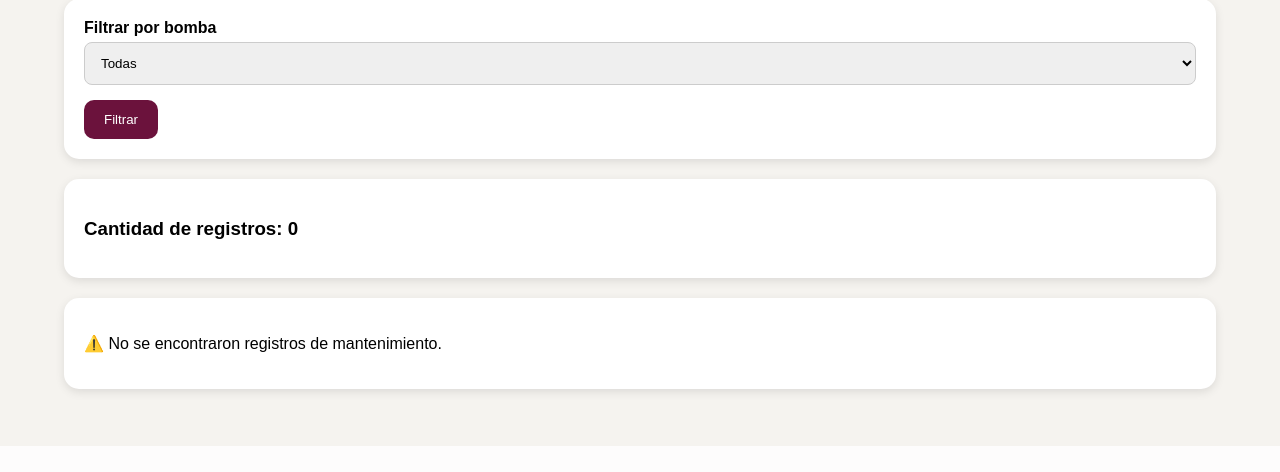
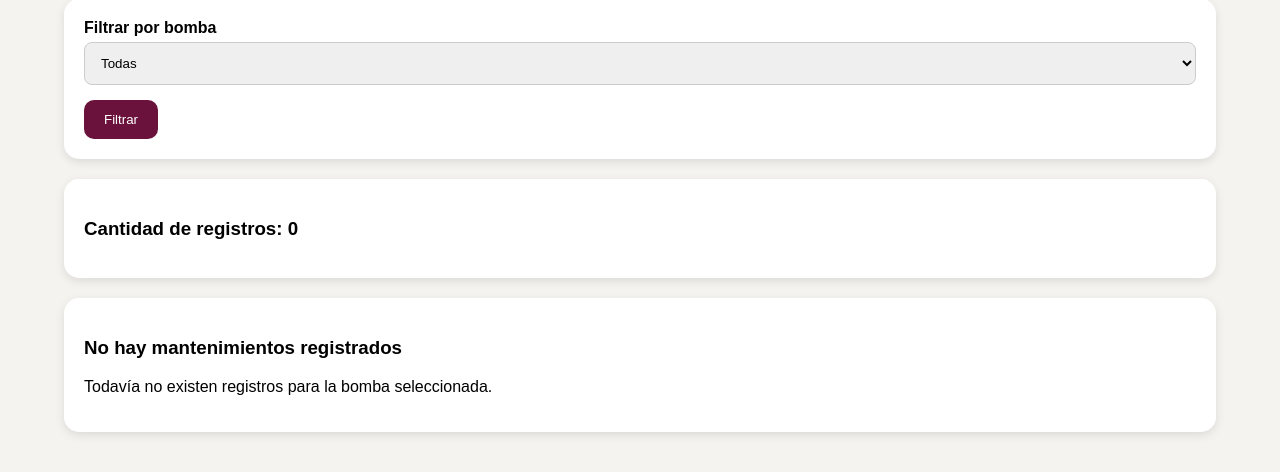
Before and after one commit to encuestasuedc-droid/sgm-bombas-sve, a Flask app: page /historial in a window 1280 px wide. Shown: the part 354-826 px from the top of the page. Before the commit the page ends 800 px from the top, so only its background shows below. Run offline with Flask 3, Linux system fonts and the light colour scheme.

Commit message:
historial.html

```diff
--- a/templates/historial.html
+++ b/templates/historial.html
@@ -4,7 +4,7 @@
     <meta charset="UTF-8">
     <meta name="viewport" content="width=device-width, initial-scale=1.0">
     <title>Historial de Mantenimientos</title>
-    <!-- CORREGIDO: Se agregó la etiqueta <link> correcta para el CSS -->
+    <!-- CORREGIDO: Se agregó la etiqueta <link> para el CSS -->
     <link rel="stylesheet" href="{{ url_for('static', filename='css/style.css') }}">
 </head>
 <body>
@@ -13,50 +13,53 @@
     </header>
 
     <div class="container">
-        <!-- Navegación superior -->
+        <!-- Botones de navegación -->
         <div class="card de-navegacion">
-            <!-- CORREGIDO: Se estructuraron bien las etiquetas <a> y sus rutas -->
-            <a href="{{ url_for('inicio') }}" class="btn"> 🏠 Inicio </a>
-            <a href="{{ url_for('nuevo_mantenimiento') }}" class="btn"> 🛠 Nuevo mantenimiento </a>
+            <!-- CORREGIDO: Se restauraron las etiquetas <a> y las rutas de Flask -->
+            <a href="{{ url_for('inicio') }}" class="btn">🏠 Inicio</a>
+            <a href="{{ url_for('nuevo_mantenimiento') }}" class="btn">🛠 Nuevo mantenimiento</a>
         </div>
 
-        <!-- Filtro de bombas -->
+        <!-- Filtro por bomba -->
         <div class="card">
-            <!-- CORREGIDO: Se agregó la etiqueta <form> de apertura y su método -->
+            <!-- CORREGIDO: Se restauró la etiqueta <form> de apertura -->
             <form method="GET" action="{{ url_for('historial_mantenimientos') }}">
-                <label for="bomba"> <b>Filtrar por bomba</b> </label>
+                <label for="bomba">
+                    <strong>Filtrar por bomba</strong>
+                </label>
                 <select id="bomba" name="bomba">
-                    <option value=""> Todas </option>
+                    <option value="">Todas</option>
                     {% for i in range(1, 24) %}
-                    <!-- CORREGIDO: Optimización de la lógica para marcar la opción seleccionada -->
-                    <option value="C{{ i }}" {% if request.args.get('bomba') == 'C' ~ i %} selected {% endif %}>
+                    <option value="C{{ i }}" {% if request.args.get('bomba') == 'C' ~ i|string %} selected {% endif %}>
                         C{{ i }}
                     </option>
                     {% endfor %}
                 </select>
-                <button type="submit"> Filtrar </button>
+                <button type="submit">Filtrar</button>
             </form>
         </div>
 
-        <!-- Contador de registros -->
+        <!-- Cantidad de registros -->
         <div class="card">
-            <h3> Cantidad de registros: {{ registros|length }} </h3>
+            <h3>Cantidad de registros: {{ registros|length }}</h3>
         </div>
 
         <!-- Listado de mantenimientos -->
-        <!-- CORREGIDO: Se estructuró el bucle y se cerraron todas las etiquetas adecuadamente -->
         {% if registros %}
             {% for r in registros %}
             <div class="card">
-                <h2> 🔧 Bomba {{ r.bomba }} </h2>
-                <p> <strong>📅 Fecha:</strong> {{ r.fecha }} </p>
-                <p> <strong>⚙️ Componente:</strong> {{ r.componente }} </p>
-                <p> <strong>👤 Responsable:</strong> {{ r.responsable }} </p>
+                <h2>🔧 Bomba {{ r.bomba }}</h2>
+                <p><strong>📅 Fecha:</strong> {{ r.fecha }}</p>
+                <p><strong>⚙️ Componente:</strong> {{ r.componente }}</p>
+                <p><strong>👤 Responsable:</strong> {{ r.responsable }}</p>
+                <p><strong>💰 Costo:</strong> ${{ r.costo }}</p>
+                <p><strong>📝 Observación:</strong> {{ r.observacion }}</p>
             </div>
             {% endfor %}
         {% else %}
             <div class="card">
-                <p>⚠️ No se encontraron registros de mantenimiento.</p>
+                <h3>No hay mantenimientos registrados</h3>
+                <p>Todavía no existen registros para la bomba seleccionada.</p>
             </div>
         {% endif %}
     </div>
```
